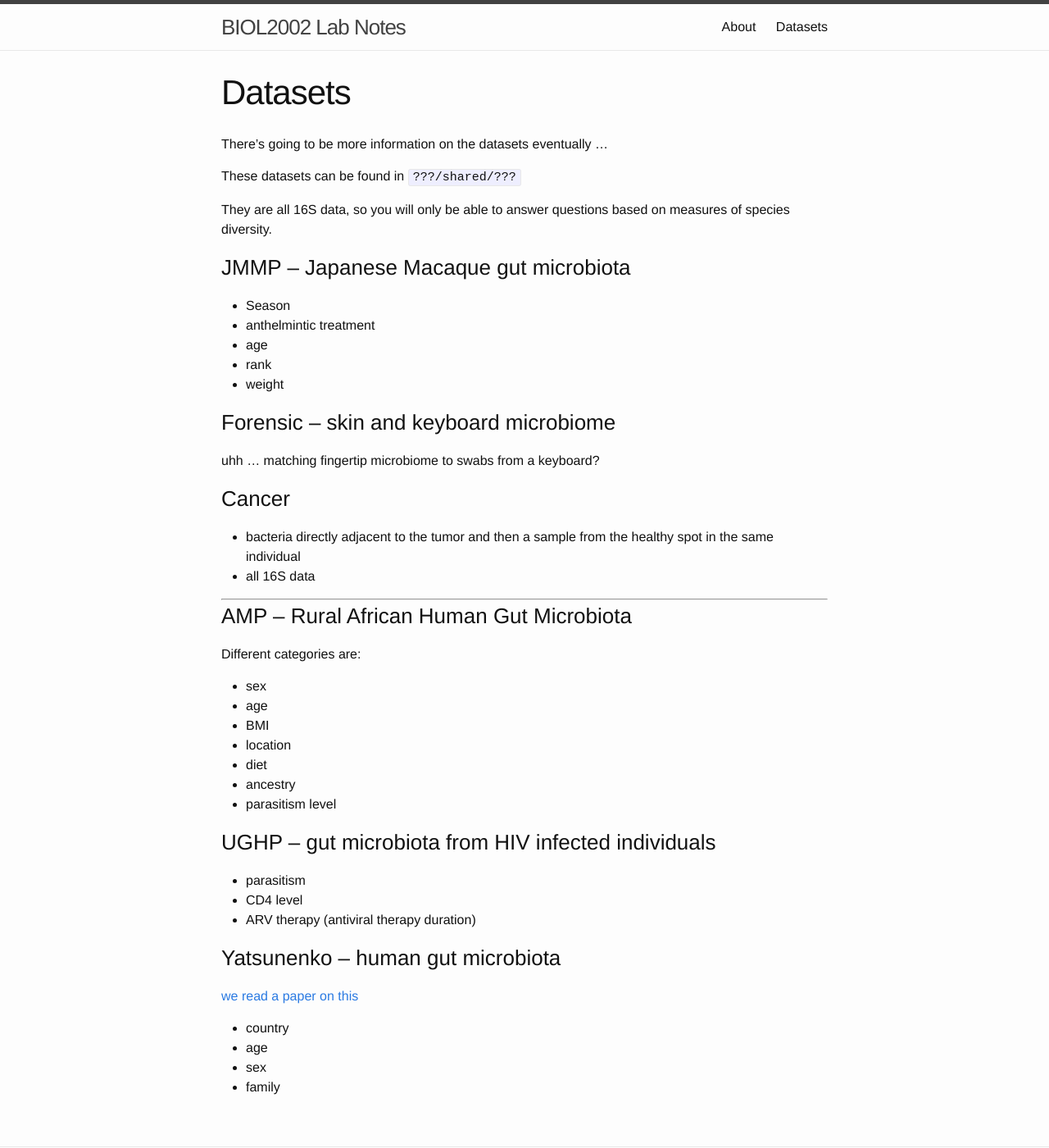
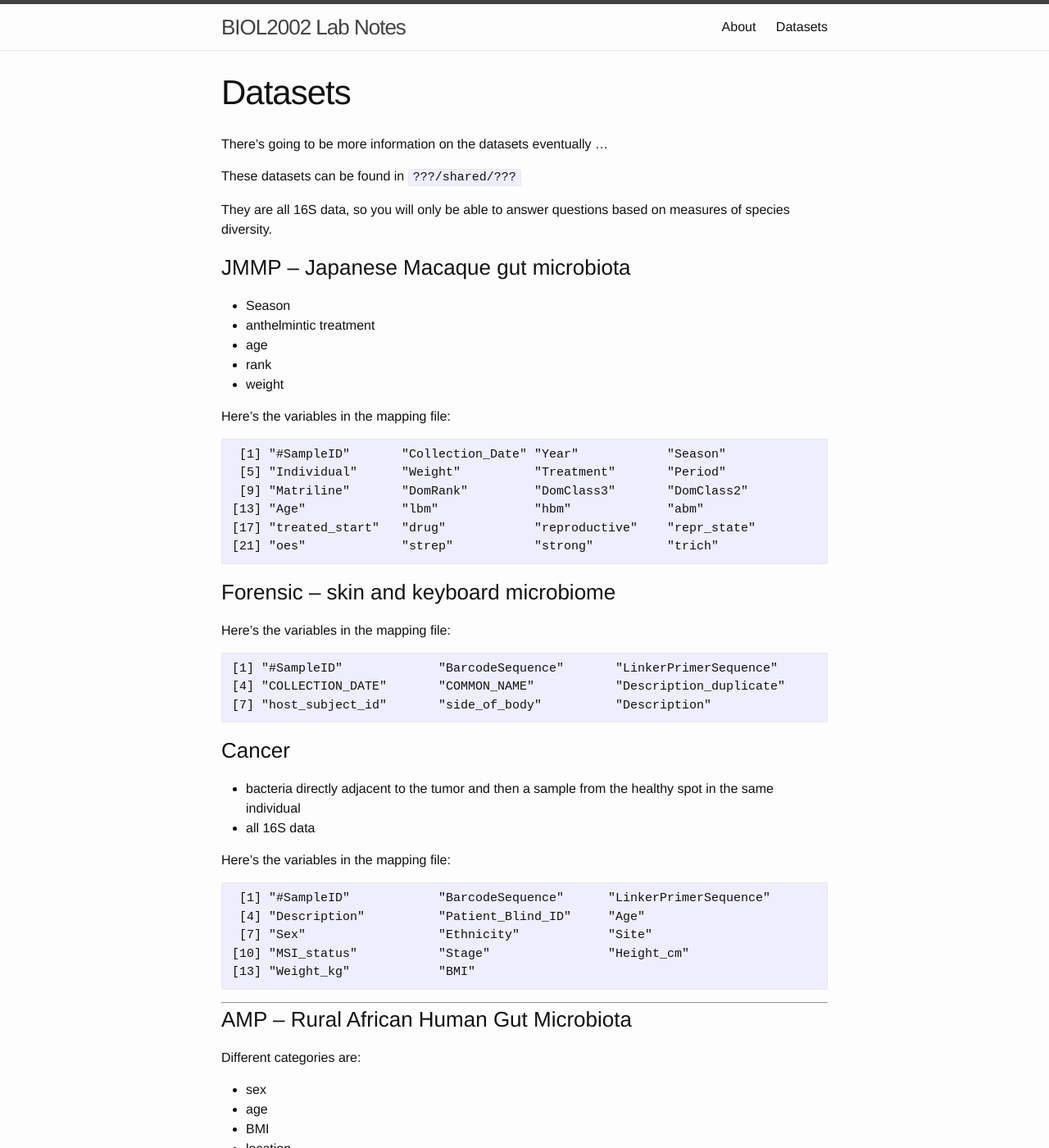
Before and after one commit to dnedveck/biol2002, a Jekyll site: the page built from datasets.md, in a window 1280 px wide and 1400 px high. Shown: the whole window at 82% size. Built offline with Jekyll 4.4.1, drawn with Linux system fonts in a browser that asks for light colours.

Commit message:
added content to the datasets

```diff
--- a/datasets.md
+++ b/datasets.md
@@ -18,15 +18,36 @@ They are all 16S data, so you will only be able to answer questions based on mea
 - rank
 - weight
 
+Here's the variables in the mapping file:
+
+	 [1] "#SampleID"       "Collection_Date" "Year"            "Season"
+	 [5] "Individual"      "Weight"          "Treatment"       "Period"
+	 [9] "Matriline"       "DomRank"         "DomClass3"       "DomClass2"
+	[13] "Age"             "lbm"             "hbm"             "abm"
+	[17] "treated_start"   "drug"            "reproductive"    "repr_state"
+	[21] "oes"             "strep"           "strong"          "trich"
+
 
 ### Forensic -- skin and keyboard microbiome
 
-uhh ... matching fingertip microbiome to swabs from a keyboard?
+Here's the variables in the mapping file:
+
+	[1] "#SampleID"             "BarcodeSequence"       "LinkerPrimerSequence"
+	[4] "COLLECTION_DATE"       "COMMON_NAME"           "Description_duplicate"
+	[7] "host_subject_id"       "side_of_body"          "Description"
 
 ### Cancer
 
 - bacteria directly adjacent to the tumor and then a sample from the healthy spot in the same individual
 - all 16S data
+
+Here's the variables in the mapping file:
+
+	 [1] "#SampleID"            "BarcodeSequence"      "LinkerPrimerSequence"
+	 [4] "Description"          "Patient_Blind_ID"     "Age"
+	 [7] "Sex"                  "Ethnicity"            "Site"
+	[10] "MSI_status"           "Stage"                "Height_cm"
+	[13] "Weight_kg"            "BMI"
 
 -------------------------------------------
 
```
